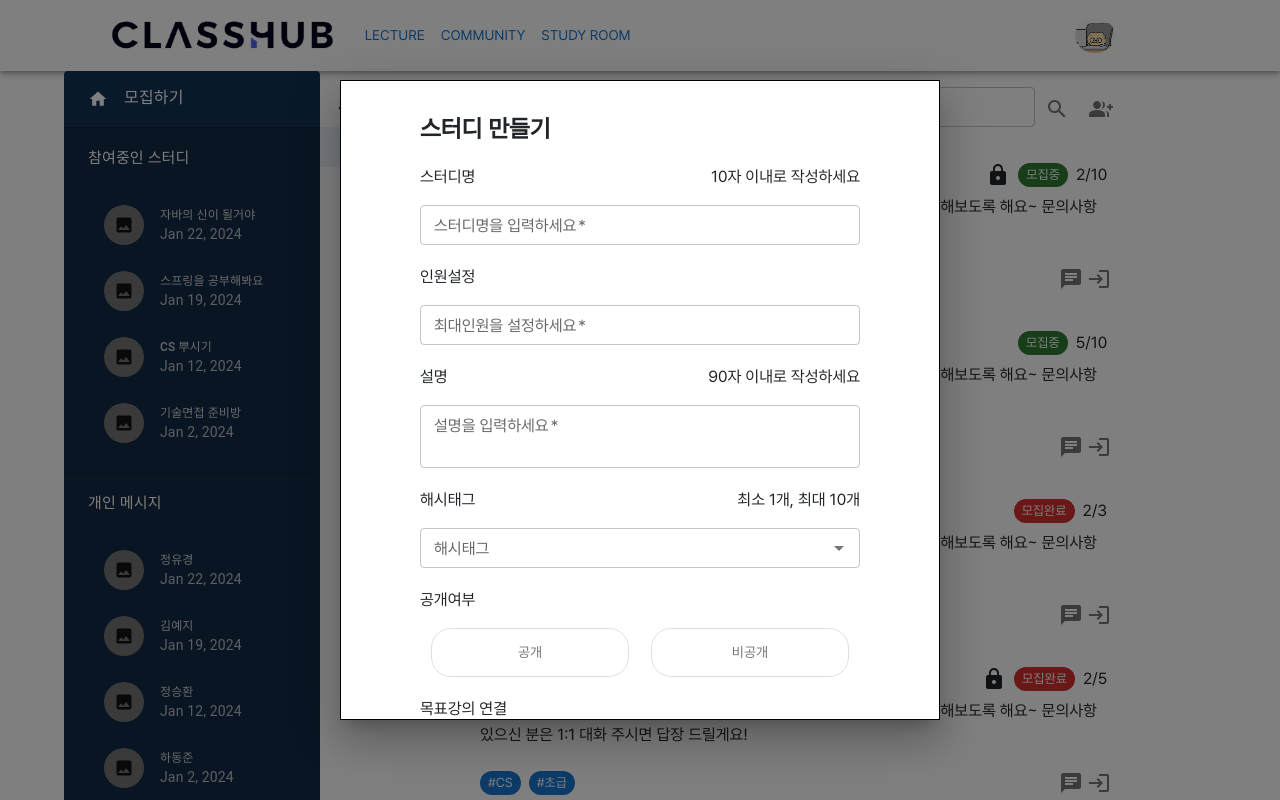
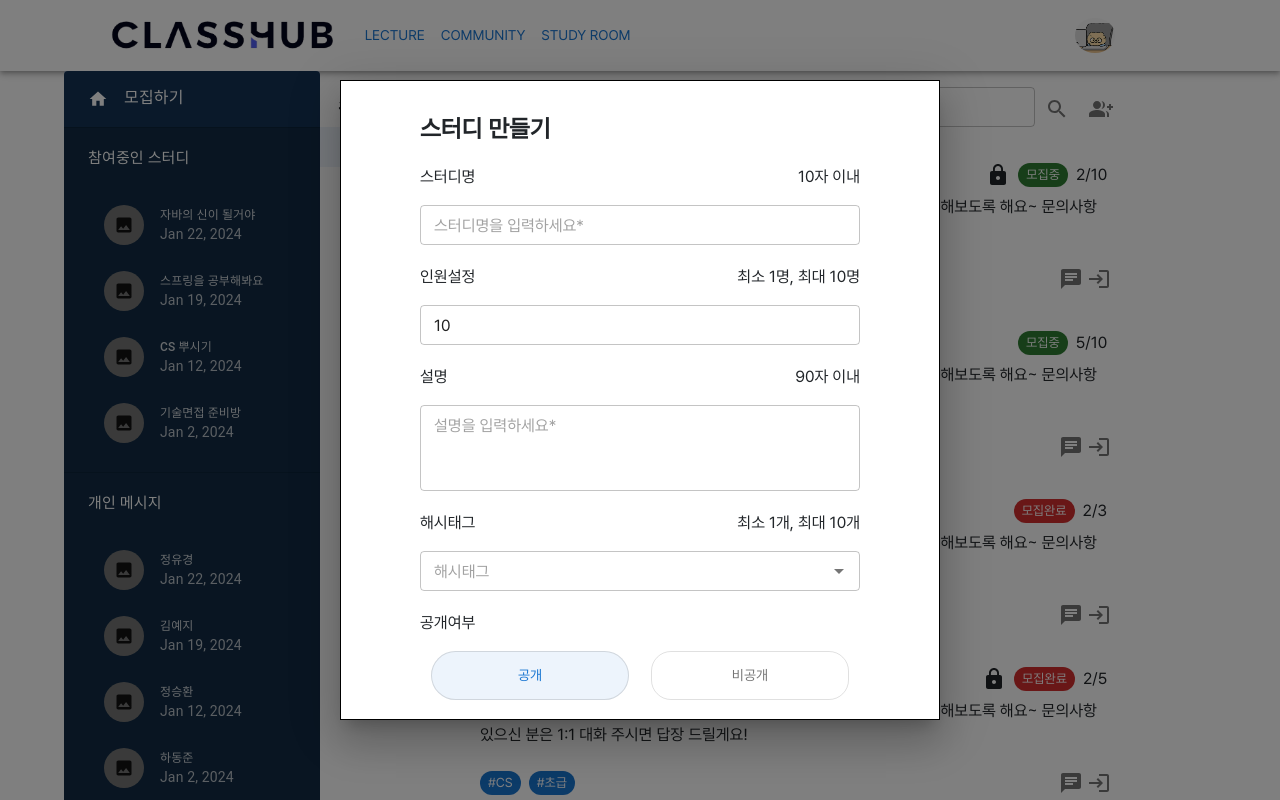
Before and after one commit to f17coders/ClassHub, a React (Vite) app in the folder frontend/: page /studyroom/recruit in a window 1280 px wide. Both pictures are taken after a click on the button 1101 px from the left and 108 px from the top of the page. Shown: the top 800 px of the page. Built offline with nearby package versions, Linux system fonts and the light colour scheme.

Commit message:
!41 S10P12A810-159 [feat] 스터디룸 생성 모달 유효성 검사 구현 * S10P12A810-159 [feat] 스터디룸 생성 모달 유효성 검사 구현
* S10P12A810-45 [feat] 커뮤니티 댓글 컴포넌트 구현

```diff
--- a/frontend/src/components/StudyRoom/StudyRoomCreateModal.jsx
+++ b/frontend/src/components/StudyRoom/StudyRoomCreateModal.jsx
@@ -1,6 +1,5 @@
-import React from 'react';
-import {ToggleButton, Button, Modal, Stack, TextField, Autocomplete, Box, Typography, Container, Dialog, DialogTitle, DialogContent, DialogContentText, DialogActions, createFilterOptions} from '@mui/material';
-
+import React, { useState, useEffect } from 'react';
+import { Alert, Backdrop,  ToggleButton, Button, Modal, Stack, TextField, Autocomplete, Box, Typography, Container, createFilterOptions} from '@mui/material';
 
 const filter = createFilterOptions();
 
@@ -18,10 +17,101 @@ const style = {
     p: 4,
   };
 
-export default function StudyRoomCreateModal({ studyCreate, studyCreateClose }){
+export default function StudyRoomCreateModal({ studyCreate, studyCreateClose, onRegisterSuccess }){
     const [value, setValue] = React.useState(null);
-    const [selected1, setSelected1] = React.useState(false); //공개 버튼 선택
+    const [selected1, setSelected1] = React.useState(true); //공개 버튼 선택
     const [selected2, setSelected2] = React.useState(false); //비공개 버튼 선택
+
+    const [studyName, setStudyName] = useState(''); //스터디명
+    const [studyPersonnel, setStudyPersonnel] = useState(10); //스터디 정원
+    const [studyDescription, setStudyDescription] = useState(''); //스터디 설명
+    const [studyTag, setStudyTag] = useState([]); //스터디 태그
+
+    // 유효성 검사 변수
+    const [studyNameError, setStudyNameError] = useState(false);
+    const [studyPersonnelError, setStudyPersonnelError] = useState(false);
+    const [studyDescriptionError, setStudyDescriptionError] = useState(false);
+    const [studyTagError, setStudyTagError] = useState(false);
+
+    // 스터디명 유효성 검사
+    const handleStudyNameCheck = (event) => {
+      const input = event.target.value;
+      setStudyName(input);
+
+      //최대 10자까지만 입력 가능하도록 검사
+      if(input.length > 10 || input.length === 0){
+        setStudyNameError(true);
+      } else{
+        setStudyNameError(false);
+      }
+    }
+
+    // 스터디 정원 유효성 검사
+    const handleStudyPersonnelCheck = (event) => {
+      const input = event.target.value;
+      setStudyPersonnel(input);
+
+      //최소 1명, 최대 10명
+      if(input < 1 || input > 10){
+        setStudyPersonnelError(true);
+      } else{
+        setStudyPersonnelError(false);
+      }
+    }
+
+    // 스터디 설명 유효성 검사
+    const handleStudyDescriptionCheck = (event) => {
+      const input = event.target.value;
+      setStudyDescription(input);
+
+      //최대 90자까지만 입력 가능하도록 검사
+      if(input.length > 90){
+        setStudyDescriptionError(true);
+      } else{
+        setStudyDescriptionError(false);
+      }
+    }
+
+    // 스터디 태그 유효성 검사
+    const handleStudyTagCheck = (event, newValue) => {
+      //newValue는 선택된 옵션을 나타냄
+      const selectedTags = newValue.map((option) => option.title);
+
+      //최대 10개 까지만 입력 가능하도록 검사
+      if(selectedTags.length > 10){
+        setStudyTagError(true);
+      } else{
+        setStudyTagError(false);
+        //선택된 태그들을 state에 설정
+        setStudyTag(selectedTags);
+      }
+    }
+
+    // 오류 alert창 용
+	  const [openErrorAlert, setOpenErrorAlert] = React.useState(false);
+    const handleCloseErrorAlert = () => {
+      setOpenErrorAlert(false);
+    };
+    const handleOpenErrorAlert = () => {
+      setOpenErrorAlert(true);
+    };
+
+    useEffect(() => {
+      // 모달이 열릴 때 값 초기화
+      if (studyCreate) {
+        setValue(null);
+        setSelected1(true);
+        setSelected2(false);
+        setStudyName('');
+        setStudyPersonnel(10);
+        setStudyDescription('');
+        setStudyTag([]);
+        setStudyNameError(false);
+        setStudyPersonnelError(false);
+        setStudyDescriptionError(false);
+        setStudyTagError(false);
+      }
+    }, [studyCreate]);
 
     return(
         <div>
@@ -41,46 +131,102 @@ export default function StudyRoomCreateModal({ studyCreate, studyCreateClose }){
                     <div>
                         <div style={{ display: 'flex', justifyContent: 'space-between', alignItems: 'center', marginTop: '20px' }}>
                             <p>스터디명</p>
-                            <p>10자 이내로 작성하세요</p>
+                            <p>10자 이내</p>
                        </div>
+
+                        {
+                          studyNameError ? (
+                            <TextField
+                              error
+                              id="outlined-error-helper-text"
+                              size='small'
+                              sx = {{width: '100%'}}
+                              helperText="10자 이내로 입력하세요"
+                              value={studyName}
+                              onChange={handleStudyNameCheck}
+                            />
+                          ) : (
                             <TextField
                               required
                               id="outlined-required"
-                          label="스터디명을 입력하세요"
+                              placeholder="스터디명을 입력하세요*"
                               size='small'
                               sx = {{width: '100%'}}
+                              value={studyName}
+                              onChange={handleStudyNameCheck}
                             />
+                          )
+                        }
                     </div>
 
                     {/* 최대인원 */}
                     <div>
                       <div style={{ display: 'flex', justifyContent: 'space-between', alignItems: 'center', marginTop: '20px' }}>
                         <p>인원설정</p>
+                        <p>최소 1명, 최대 10명</p>
                       </div>
+                      {
+                        studyPersonnelError ?(
+                          <TextField
+                            error
+                            id="outlined-error-helper-text"
+                            size='small'
+                            type='number'
+                            sx = {{width: '100%'}}
+                            helperText="정확한 인원수를 설정하세요"
+                            value={studyPersonnel}
+                            onChange={handleStudyPersonnelCheck}
+                            />
+                        ) : (
                           <TextField
                             required
                             id="outlined-required"
-                          label="최대인원을 설정하세요"
+                            placeholder="최대인원을 설정하세요*"
+                            type='number'
                             size='small'
                             sx = {{width: '100%'}}
+                            value={studyPersonnel}
+                            onChange={handleStudyPersonnelCheck}
                           />
+                        )
+                      }
+
                     </div>
 
                     {/* 설명 */}
                     <div>
                         <div style={{ display: 'flex', justifyContent: 'space-between', alignItems: 'center', marginTop: '20px'  }}>
                             <p>설명</p>
-                            <p>90자 이내로 작성하세요</p>
+                            <p>90자 이내</p>
                         </div>
+                        {
+                          studyDescriptionError ? (
+                            <TextField
+                              error
+                              multiline
+                              rows={3}
+                              id="outlined-error-helper-text"
+                              size='small'
+                              sx = {{width: '100%'}}
+                              helperText="90자 이내로 입력하세요"
+                              value={studyDescription}
+                              onChange={handleStudyDescriptionCheck}
+                            />
+                          ) : (
                             <TextField
                               required
                               multiline
-                          rows={2}
+                              rows={3}
                               id="outlined-required"
-                          label="설명을 입력하세요"
+                              placeholder="설명을 입력하세요*"
                               size='small'
                               sx = {{width: '100%'}}
+                              value={studyDescription}
+                              onChange={handleStudyDescriptionCheck}
                             />
+                          )
+                        }
+
                     </div>
 
                     {/* 해시태그 */}
@@ -89,21 +235,50 @@ export default function StudyRoomCreateModal({ studyCreate, studyCreateClose }){
                             <p>해시태그</p>
                             <p >최소 1개, 최대 10개</p>
                         </div>
+                        {
+                          studyTagError ? (
                           <Autocomplete
+                            required
                             multiple
                             id="tags-outlined"
                             size='small'
                             options={top100Films}
+                            value={studyTag.map((tag) => ({title: tag}))}
+                            onChange={handleStudyTagCheck}
                             getOptionLabel={(option) => option.title}
-                          // defaultValue={[top100Films[1]]}
                             filterSelectedOptions
+                            isOptionEqualToValue={(option, value) => option.title === value.title}
                             renderInput={(params) => (
                               <TextField
                                 {...params}
-                              label="해시태그"
+                                error
+                                helperText="태그는 최대 10개까지 가능합니다"
+                                placeholder="해시태그"
                               />
                             )}
                           />
+                          ) : (
+                          <Autocomplete
+                            required
+                            multiple
+                            id="tags-outlined"
+                            size='small'
+                            options={top100Films}
+                            value={studyTag.map((tag) => ({title: tag}))}
+                            onChange={handleStudyTagCheck}
+                            getOptionLabel={(option) => option.title}
+                            filterSelectedOptions
+                            isOptionEqualToValue={(option, value) => option.title === value.title}
+                            renderInput={(value) => (
+                              <TextField
+                                {...value}
+                                placeholder="해시태그"
+                              />
+                            )}
+                          />
+                          )
+                        }
+
                     </div>
 
                     {/* 공개여부 */}
@@ -118,7 +293,7 @@ export default function StudyRoomCreateModal({ studyCreate, studyCreateClose }){
                               setSelected1(!selected1);
                               setSelected2(false); // 비공개 버튼을 선택해제
                             }}
-                            sx={{borderRadius: '20px', width: '45%'}}
+                            sx={{borderRadius: '30px', width: '45%'}}
                           >
                             공개
                           </ToggleButton>
@@ -135,17 +310,14 @@ export default function StudyRoomCreateModal({ studyCreate, studyCreateClose }){
                           >
                             비공개
                           </ToggleButton>
-
-                            {/* <Button sx={{borderRadius: '20px', width: '45%'}} variant="outlined">공개</Button> */}
-                            {/* <Button sx={{borderRadius: '20px', width: '45%'}} variant="outlined">비공개</Button> */}
                         </Stack>
-
                     </div>
 
                     {/* 목표강의 연결 */}
                     <div>
-                        <div style={{ marginTop: '20px', width: '100%' }}>
+                        <div style={{ display: 'flex', justifyContent: 'space-between', alignItems: 'center', marginTop: '20px' }}>
                             <p>목표강의 연결</p>
+                            <p>선택</p>
                         </div>
 
                         <Autocomplete
@@ -200,14 +372,39 @@ export default function StudyRoomCreateModal({ studyCreate, studyCreateClose }){
                             renderOption={(props, option) => <li {...props}>{option.title}</li>}
                             freeSolo
                             renderInput={(params) => (
-                              <TextField {...params} label="목표강의를 연결하세요"/>
+                              <TextField {...params} placeholder="목표강의를 연결하세요"/>
                             )}
                         />
                     </div>
 
 
                     {/* 등록버튼 */}
-                    <Button style={{marginTop: '20px'}} variant="contained">등록</Button>
+                    <Button style={{marginTop: '20px'}} variant="contained" onClick={() => {
+
+                      // 모든 유효성 검사 결과 확인
+                      const hasErrors = studyNameError || studyPersonnelError || studyDescriptionError || studyTagError
+                        || studyName.length === 0 || studyDescription.length === 0 || studyTag.length === 0
+                        || (selected1 === false && selected2 === false)
+
+                      // 유효성 검사 에러가 있을 경우
+                      if (hasErrors) {
+                        handleOpenErrorAlert();
+
+                      }
+                      // 모든 유효성 검사에서 에러가 없을 경우
+                      else {
+                        onRegisterSuccess(); // 부모 컴포넌트에 등록 성공을 알림
+                      }
+                    }}>등록</Button>
+
+                    {/* 에러 Alert창 */}
+                    <Backdrop
+                      sx={{ color: '#fff', zIndex: (theme) => theme.zIndex.drawer + 1 }}
+                      open={openErrorAlert}
+                      onClick={handleCloseErrorAlert}
+                      >
+                      <Alert severity="warning">입력값을 확인하세요!</Alert>
+                    </Backdrop>
                 </Stack>
               </Container>
             </Modal>
--- a/frontend/src/components/StudyRoom/StudyRoomEnterCodeModal.jsx
+++ b/frontend/src/components/StudyRoom/StudyRoomEnterCodeModal.jsx
@@ -1,6 +1,5 @@
 import React from 'react';
-import {ToggleButton, Button, Modal, Stack, TextField, Autocomplete, Box, Typography, Container, Dialog, DialogTitle, DialogContent, DialogContentText, DialogActions, createFilterOptions} from '@mui/material';
-import { styled } from '@mui/material/styles';
+import { Button, Modal, Stack, TextField, Typography, Container } from '@mui/material';
 
 const style = {
     position: 'absolute',
```
Also changed, not shown: frontend/src/pages/StudyRoom/StudyRoomRecruit.jsx (+35 -3 lines). Lines whose indentation alone changed are shown as unchanged.
